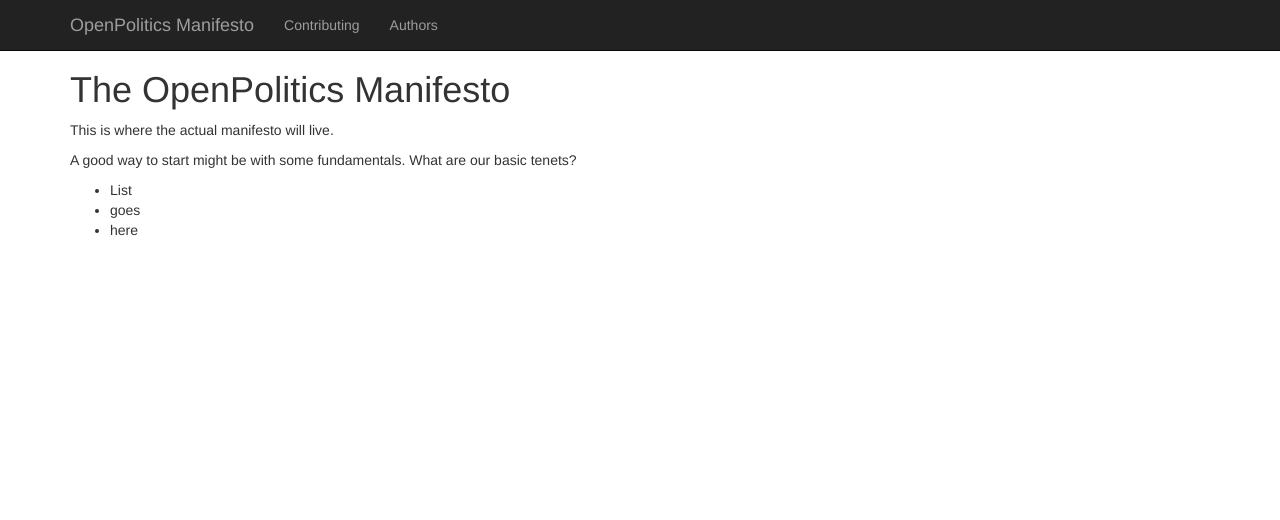
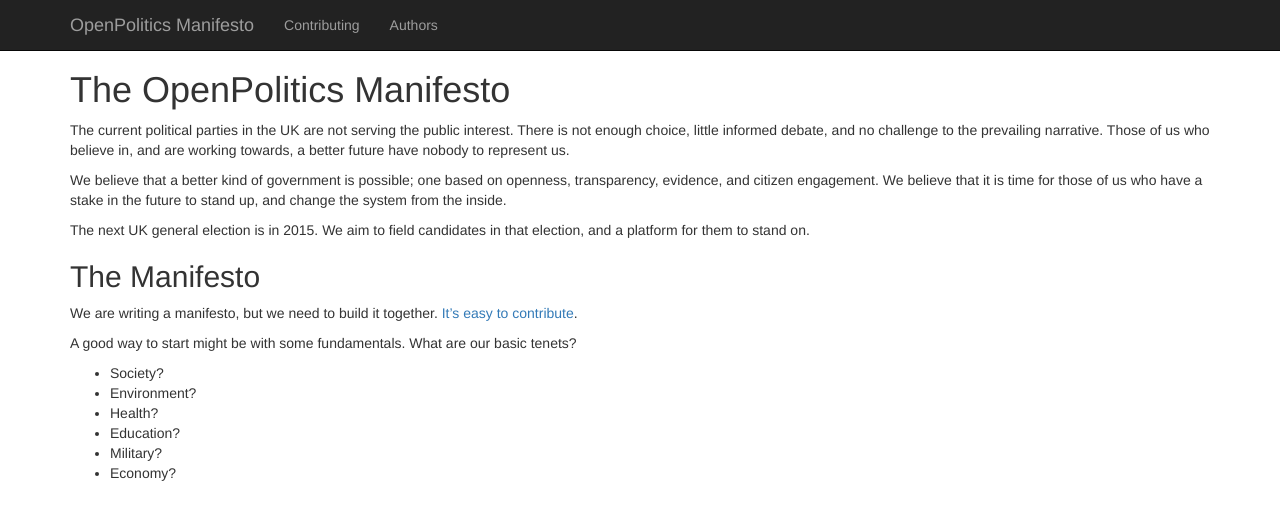
Before and after one commit to openpolitics/manifesto, a Jekyll site: the page built from index.md, in a window 1280 px wide. Shown: the top 520 px of the page. Built offline with Jekyll 4.4.1, drawn with Linux system fonts in a browser that asks for light colours; nearby versions of some CDN libraries.

Commit message:
Move intro from README into index

```diff
--- a/index.md
+++ b/index.md
@@ -3,10 +3,21 @@ title: The OpenPolitics Manifesto
 layout: page
 ---
 
-This is where the actual manifesto will live.
+The current political parties in the UK are not serving the public interest. There is not enough choice, little informed debate, and no challenge to the prevailing narrative. Those of us who believe in, and are working towards, a better future have nobody to represent us.
+
+We believe that a better kind of government is possible; one based on openness, transparency, evidence, and citizen engagement. We believe that it is time for those of us who have a stake in the future to stand up, and change the system from the inside.
+
+The next UK general election is in 2015. We aim to field candidates in that election, and a platform for them to stand on.
+
+## The Manifesto
+
+We are writing a manifesto, but we need to build it together. [It's easy to contribute](/contributing.html).
 
 A good way to start might be with some fundamentals. What are our basic tenets?
 
-* List
-* goes
-* here
+* Society?
+* Environment?
+* Health?
+* Education?
+* Military?
+* Economy?
```
Also changed, not shown: README.md.
